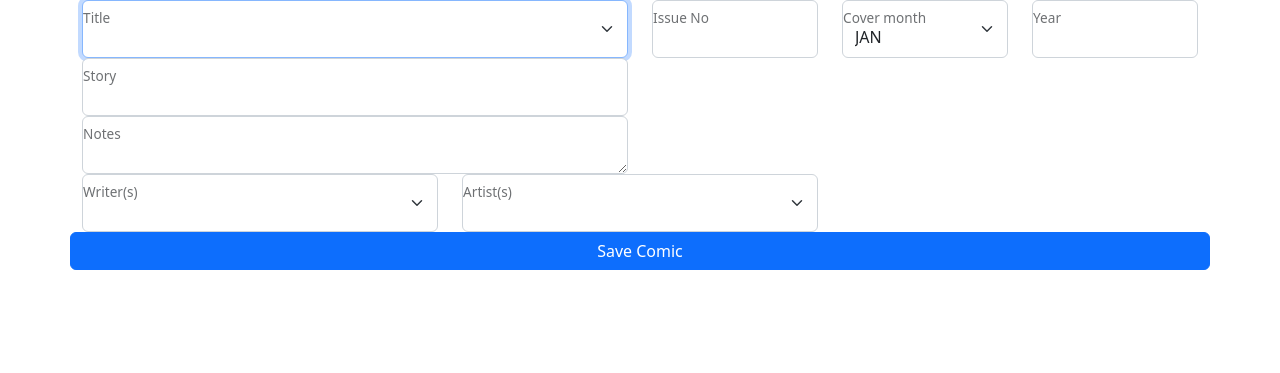
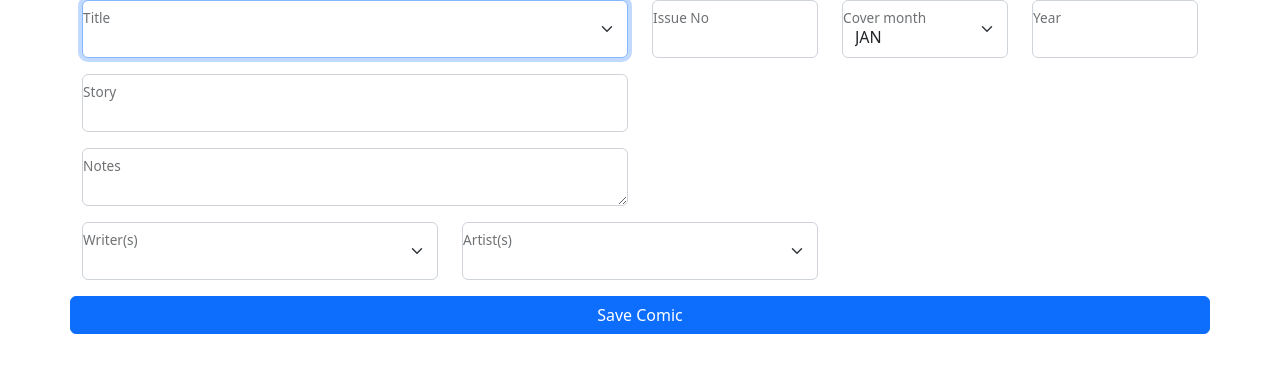
Before and after one commit to GrossmanPro/SpinnerRack, a PHP site: page /ComicFormView.php in a window 1280 px wide. Shown: the top 373 px of the page. Run offline with PHP 8.4, Linux system fonts and the light colour scheme; data that the repository does not hold is empty; some libraries are stand-ins or nearby versions.

Commit message:
Applied Bootstrap margin-bottom spacing class to form

```diff
--- a/src/ComicFormView.php
+++ b/src/ComicFormView.php
@@ -24,7 +24,7 @@ $creatorOptions = getSelectListOptions($pdo, 'Creators', 'OptionText');
   <body>
       <div class="container">
           <form id="comicInput" method="post" action="ComicFormController.php">
-              <div class="row">
+              <div class="row mb-3">
                   <div class="form-floating col-md-6">
                       <select class="form-select" id="title" name="title" title="Comic title" autofocus>
                           <?php print $titleOptions; ?>
@@ -57,19 +57,19 @@ $creatorOptions = getSelectListOptions($pdo, 'Creators', 'OptionText');
                       <label for="year">Year</label>
                   </div>
               </div>
-              <div class="row">
+              <div class="row mb-3">
                   <div class="form-floating col-md-6">
                     <input type="text" class="form-control" id="story" name="story" title="Story" required>
                     <label for="story">Story</label>
                   </div>
               </div>
-              <div class="row">
+              <div class="row mb-3">
                   <div class="form-floating col-md-6">
                       <textarea class="form-control" rows="4" id="notes" name="notes" title="Story notes"></textarea>
                       <label for="notes">Notes</label>
                   </div>
               </div>
-              <div class="row">
+              <div class="row mb-3">
                   <div class="form-floating col-md-4">
                       <select class="form-select" id="scripters" name="scripters" title="Comic scripter or scripters">
                           <?php print $creatorOptions; ?>
```
